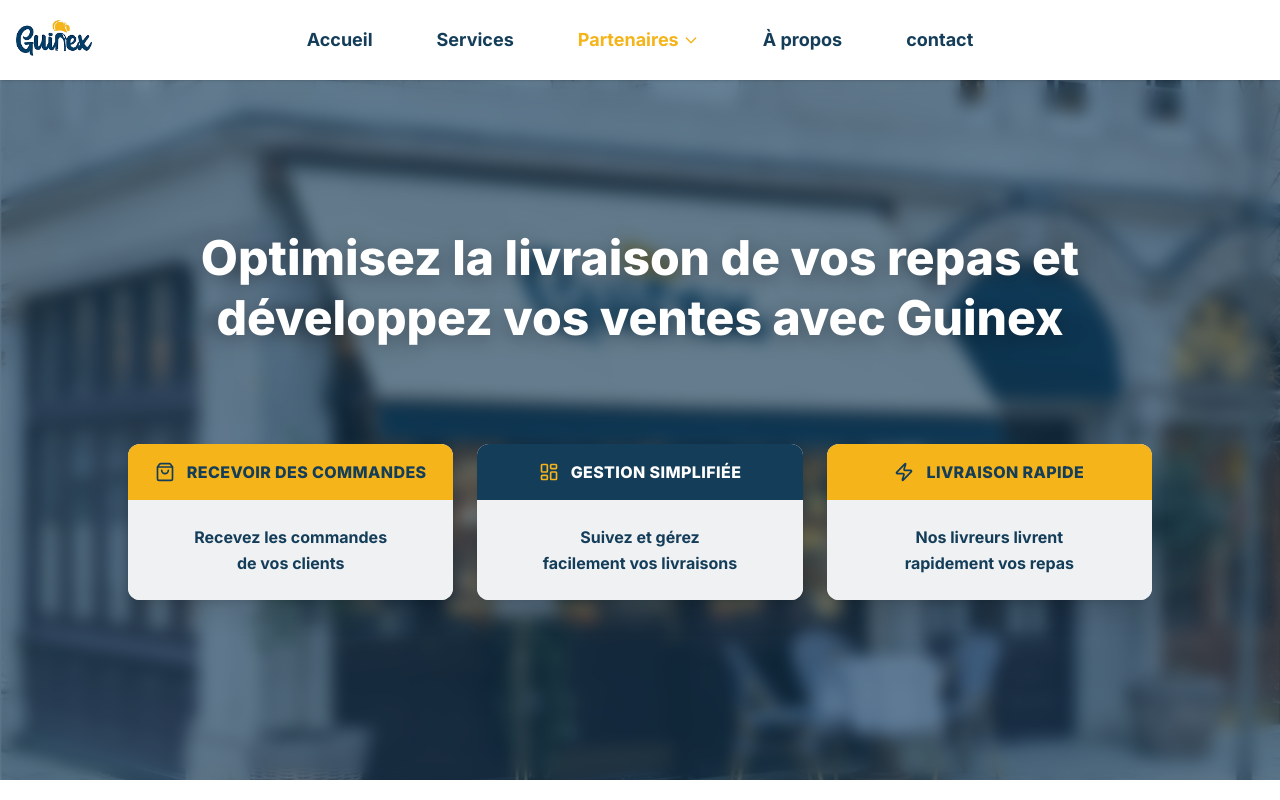
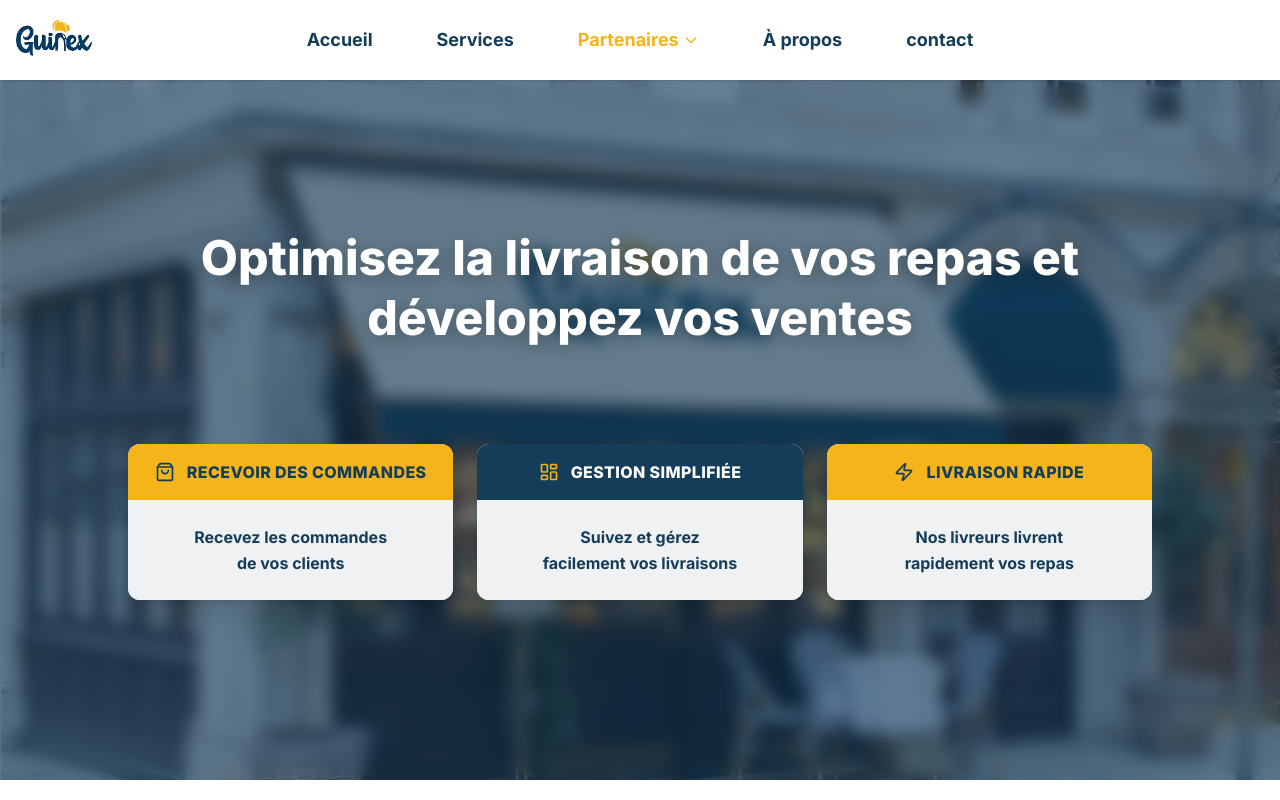
Before and after one commit to Guinex-official/Guinex, a Next.js app: page /partenaires/restaurants in a window 1280 px wide. Shown: the top 800 px of the page. Built offline with nearby package versions, Linux system fonts and the light colour scheme.

Commit message:
premier envoi Guinex

```diff
--- a/src/app/contact/page.tsx
+++ b/src/app/contact/page.tsx
@@ -220,7 +220,7 @@
                                                 required
                                                 value={formData.nom}
                                                 onChange={handleInputChange}
-                                                placeholder="Fils Preley"
+                                                placeholder="Fils Presley"
                                                 className="w-full px-6 py-4 rounded-2xl border-2 border-gray-50 focus:border-[#F4B41A] outline-none bg-gray-50/50 transition-all text-[#143D59] placeholder:text-gray-300 font-medium"
                                             />
                                         </div>
@@ -256,7 +256,7 @@
                                             required
                                             value={formData.message}
                                             onChange={handleInputChange}
-                                            placeholder="Comment pouvons-nous vous aider ?"
+                                            placeholder="Comment pouvons-nous vous aidez ?"
                                             rows={5}
                                             className="w-full px-6 py-4 rounded-2xl border-2 border-gray-50 focus:border-[#F4B41A] outline-none bg-gray-50/50 transition-all text-[#143D59] placeholder:text-gray-300 font-medium resize-none"
                                         ></textarea>
--- a/src/app/partenaires/restaurants/page.tsx
+++ b/src/app/partenaires/restaurants/page.tsx
@@ -34,7 +34,7 @@
                     {/* Hero Title */}
                     <h1 className="text-2xl sm:text-3xl md:text-5xl lg:text-5xl font-extrabold text-white text-center leading-tight mb-8 md:mb-20 lg:mb-24 max-w-4xl drop-shadow-[0_4px_10px_rgba(0,0,0,0.3)] px-2">
                         Optimisez la livraison de vos repas et <br className="hidden md:block" />
-                        développez vos ventes avec Guinex
+                        développez vos ventes
                     </h1>
 
                     {/* Services Grid */}
```
Also changed, not shown: 2 other files (tests, documents, lock files or other folders).
